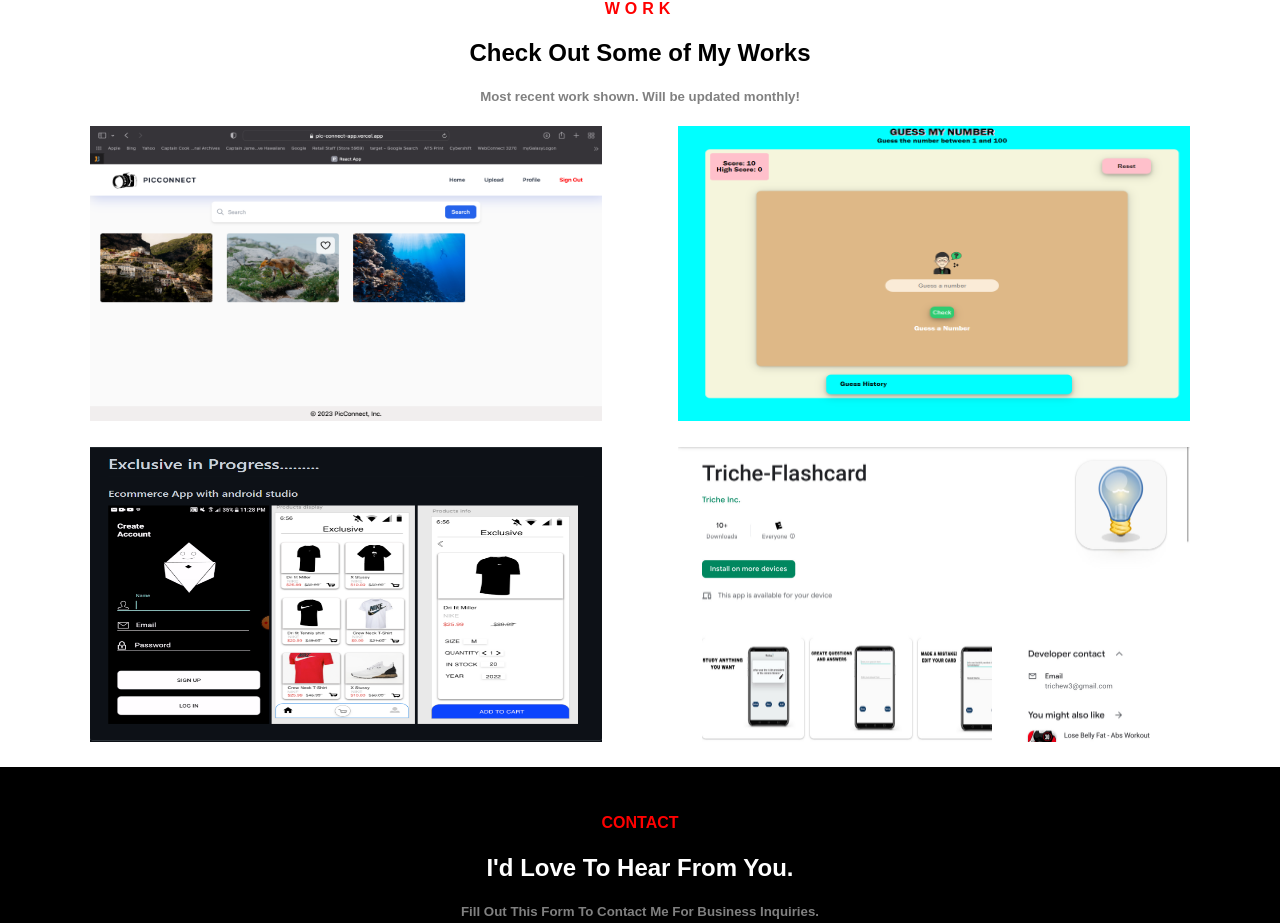
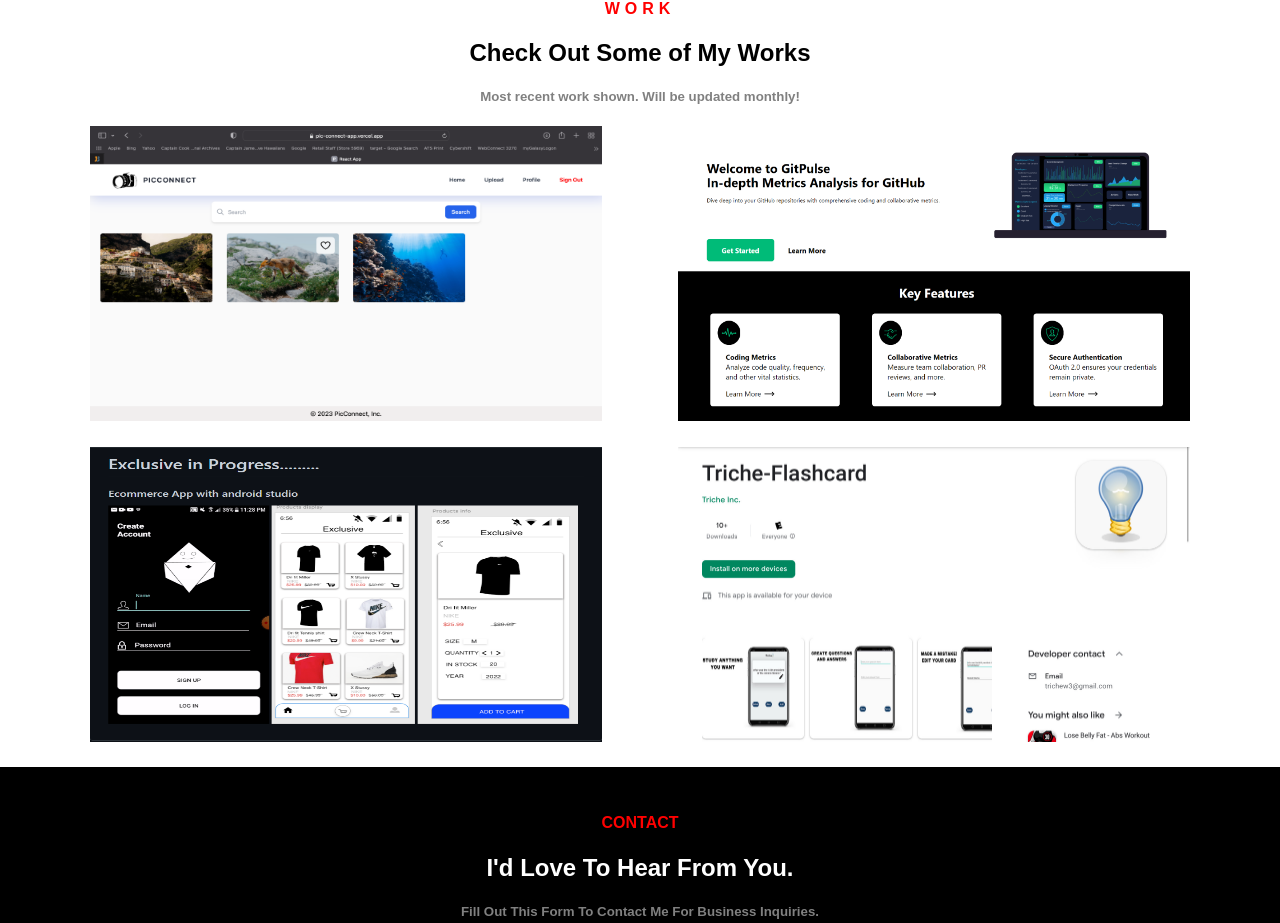
Before and after one commit to kinglaine/portfolio, a React (Create React App) app: page / in a window 1280 px wide. Shown: the part 1457-2380 px from the top of the page. Built offline with nearby package versions, Linux system fonts and the light colour scheme.

Commit message:
feat: add gitpulse project

```diff
--- a/src/Section 3 Component/MyWork.js
+++ b/src/Section 3 Component/MyWork.js
@@ -1,7 +1,7 @@
 import "./MyWork.css"
 import Project  from "./Project";
 import PicConnect from "../Portfolio Pic/PicConnect.png";
-import Guess from "../Portfolio Pic/Guess/Play.png";
+import Gitpulse from "../Portfolio Pic/Gitpulse.png"
 import Flashcard from "../Portfolio Pic/FlashCard.jpg";
 import Exclusive from "../Portfolio Pic/Exclusive.png";
 import React from 'react';
@@ -16,7 +16,7 @@ function MyWork (){
             <div className="projectContainer">
                 <div className="webProjects">
                     <Project name={"PicConnect"} link = {"https://github.com/PicConnect-2-0/PicConnect_Frontend"} image = {PicConnect}></Project>
-                    <Project name={"Guess"} description = {"Browser Game"} link = {"https://github.com/kinglaine/GUESS"} image = {Guess}></Project>
+                    <Project name={"GitPulse"} description = {"Git Pulse"} link = {"https://github.com/rahimaaa/SEMetrics.frontend"} image = {Gitpulse}></Project>
                 </div>
                 <div className="mobileProjects">
                     <Project name={"Exclusive"} description = {"E-Commerce Mobile Application"} image = {Exclusive} link = {"https://github.com/kinglaine/Exclusive"}></Project>
```
Also changed, not shown: src/Portfolio Pic/Gitpulse.png (added).
